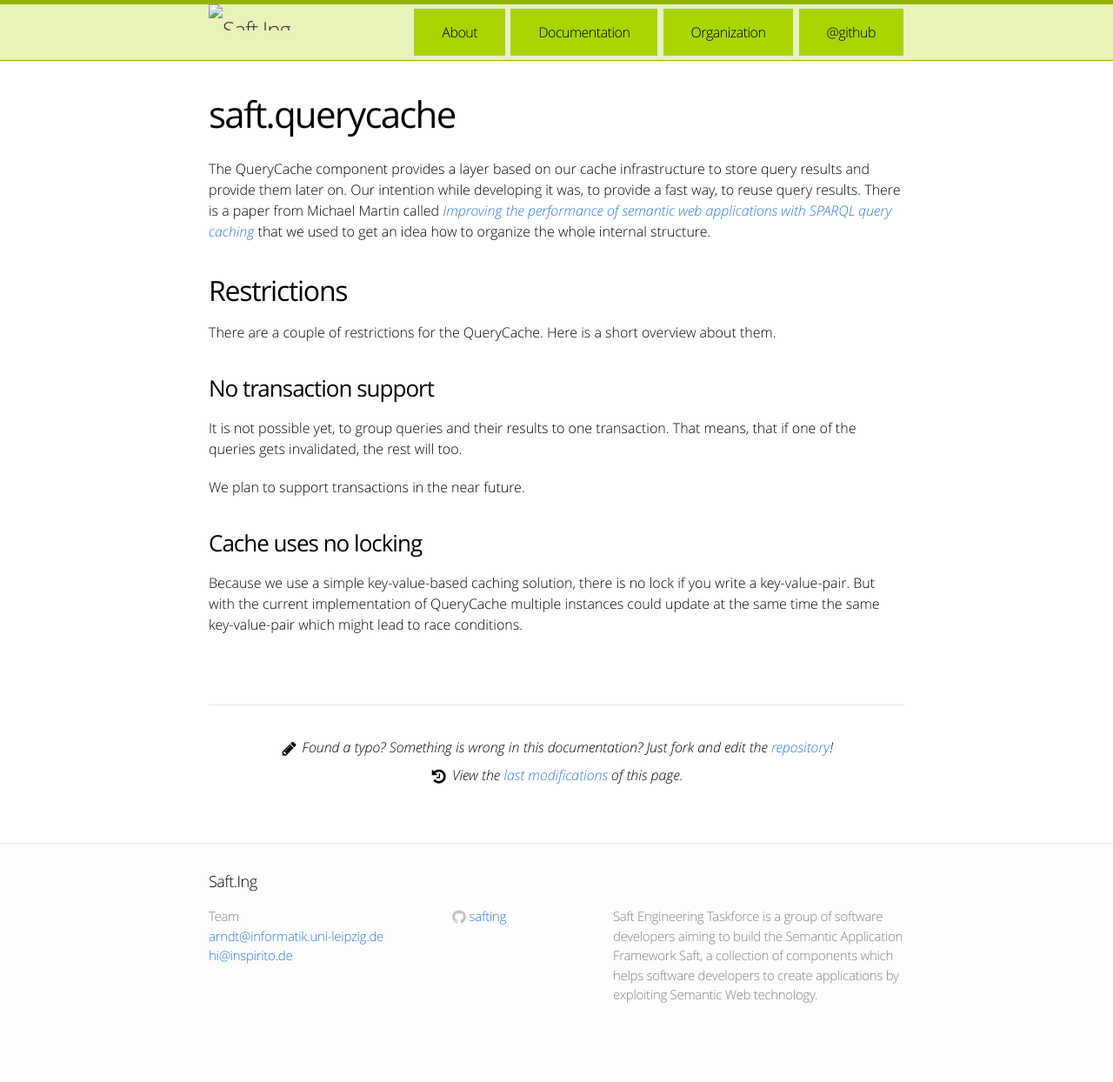
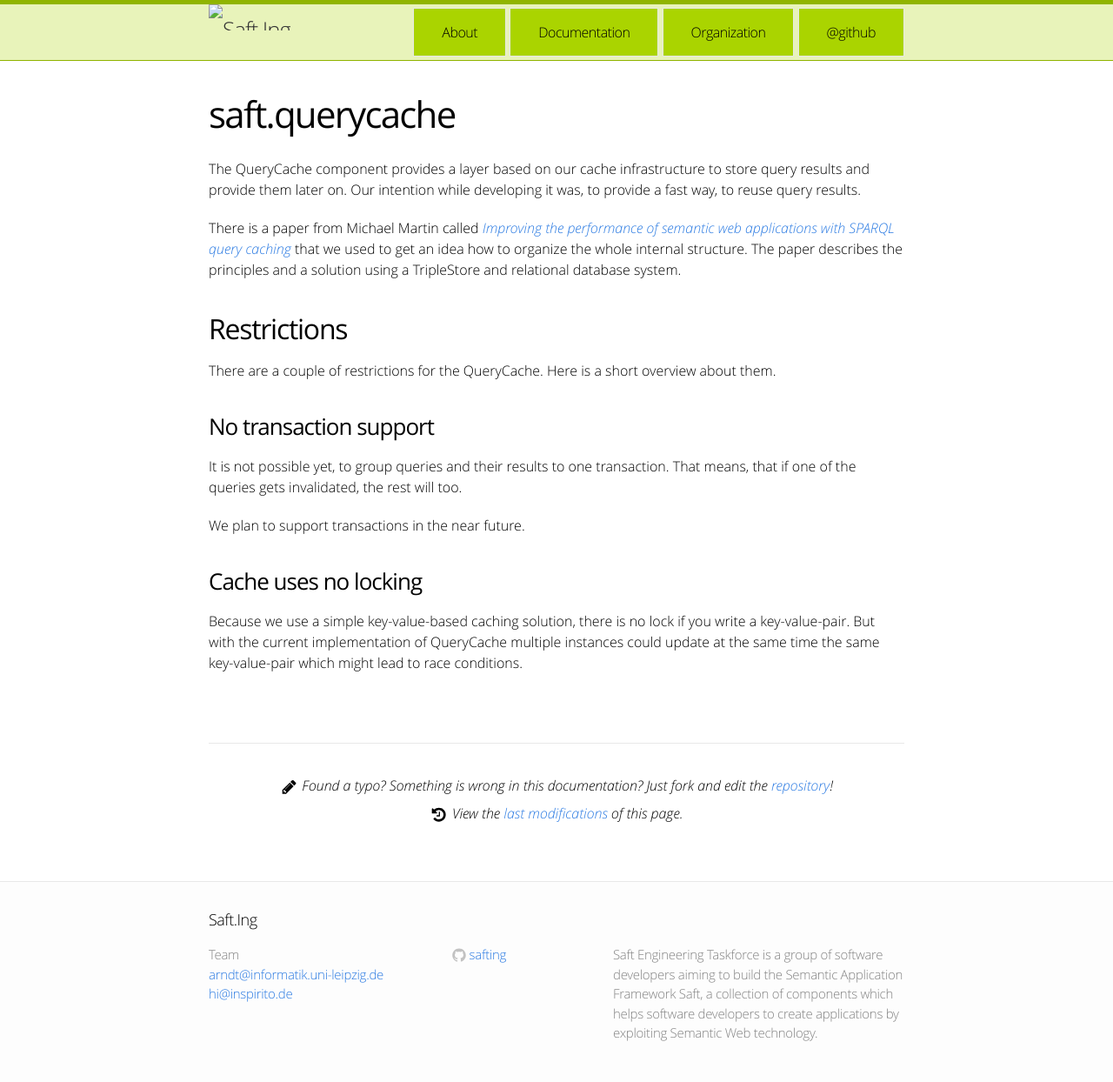
Before and after one commit to SaftIng/safting.github.io, a Jekyll site: the page built from doc/phpframework/querycache.md, in a window 1280 px wide. Shown: the whole page at 87% size. Built offline with Jekyll 4.4.1, drawn with Linux system fonts in a browser that asks for light colours; before the commit the page ends 1200 px from its top, so only the background shows below that.

Commit message:
Update querycache.md

```diff
--- a/doc/phpframework/querycache.md
+++ b/doc/phpframework/querycache.md
@@ -3,7 +3,9 @@ layout: doc
 title: saft.querycache
 ---
 
-The QueryCache component provides a layer based on our cache infrastructure to store query results and provide them later on. Our intention while developing it was, to provide a fast way, to reuse query results. There is a paper from Michael Martin called [*Improving the performance of semantic web applications with SPARQL query caching*](Link: http://www.informatik.uni-leipzig.de/~auer/publication/caching.pdf) that we used to get an idea how to organize the whole internal structure.
+The QueryCache component provides a layer based on our cache infrastructure to store query results and provide them later on. Our intention while developing it was, to provide a fast way, to reuse query results.
+
+There is a paper from Michael Martin called [*Improving the performance of semantic web applications with SPARQL query caching*](Link: http://www.informatik.uni-leipzig.de/~auer/publication/caching.pdf) that we used to get an idea how to organize the whole internal structure. The paper describes the principles and a solution using a TripleStore and relational database system.
 
 ## Restrictions
 
```
